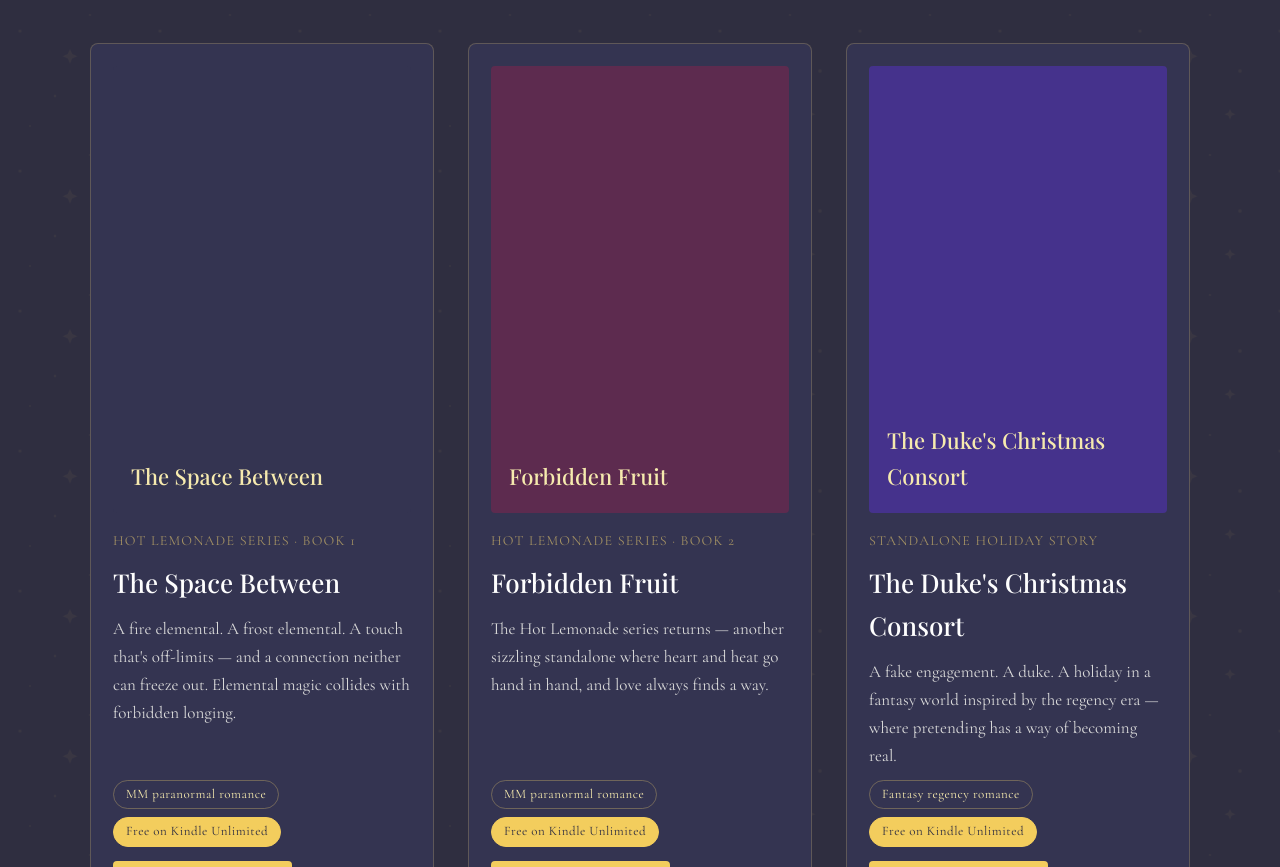
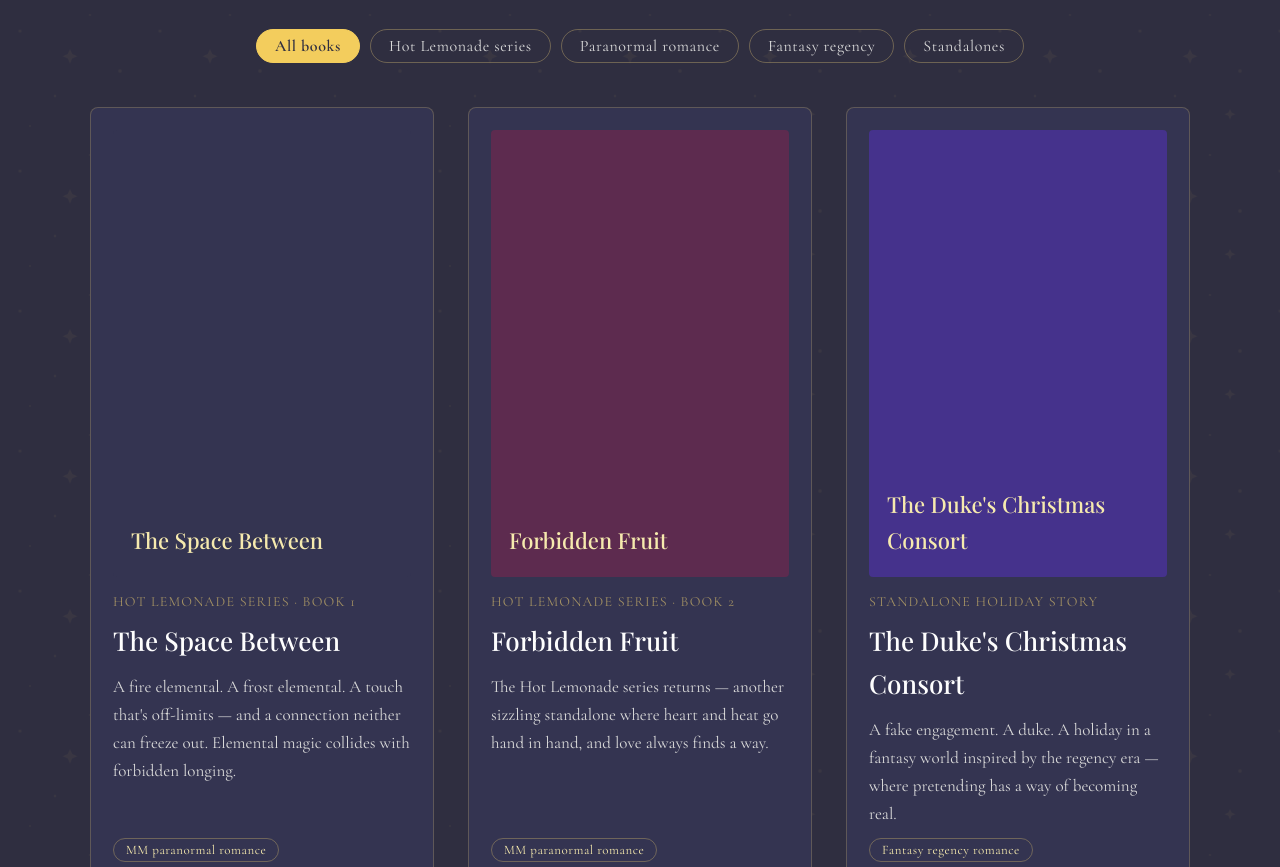
Before and after one commit to WorldsEdgePress/JAwebsite, a plain HTML site: page index.html in a window 1280 px wide. Shown: the part 720-1587 px from the top of the page. Drawn offline with nearby package versions, Linux system fonts and the light colour scheme.

Commit message:
Add series and genre filtering to the books section
Filter chips above the grid (all, Hot Lemonade, paranormal, regency,
standalones); series tags and genre badges on each card apply the
same filters.

Co-Authored-By: Claude Fable 5 <noreply@anthropic.com>

```diff
--- a/css/style.css
+++ b/css/style.css
@@ -119,6 +119,36 @@ section h2 {
 
 .books { padding: 70px 6vw 90px; }
 
+.filter-bar {
+  display: flex;
+  flex-wrap: wrap;
+  justify-content: center;
+  gap: 10px;
+  max-width: 900px;
+  margin: -14px auto 44px;
+}
+
+.filter-chip {
+  font-family: "Cormorant Garamond", serif;
+  font-size: 16px;
+  letter-spacing: 0.6px;
+  color: var(--mist);
+  background: none;
+  border: 1px solid rgba(161, 143, 99, 0.55);
+  border-radius: 999px;
+  padding: 6px 18px;
+  cursor: pointer;
+}
+
+.filter-chip:hover { color: var(--gold); border-color: var(--gold); }
+
+.filter-chip.active {
+  background: var(--gold);
+  border-color: var(--gold);
+  color: var(--navy);
+  font-weight: 600;
+}
+
 .book-grid {
   display: grid;
   grid-template-columns: repeat(auto-fit, minmax(260px, 1fr));
@@ -164,12 +194,20 @@ section h2 {
 }
 
 .series-tag {
+  font-family: "Cormorant Garamond", serif;
   font-size: 14px;
   letter-spacing: 1.2px;
   text-transform: uppercase;
   color: var(--tan);
   margin-top: 6px;
+  background: none;
+  border: none;
+  padding: 0;
+  text-align: left;
+  cursor: pointer;
 }
+
+.series-tag:hover { color: var(--gold); text-decoration: underline; }
 
 .book-card h3 { font-size: 26px; color: var(--cream); }
 
@@ -178,13 +216,19 @@ section h2 {
 .badges { display: flex; flex-wrap: wrap; gap: 8px; }
 
 .badge {
+  font-family: "Cormorant Garamond", serif;
   font-size: 13px;
   letter-spacing: 0.5px;
   color: var(--gold-soft);
+  background: none;
   border: 1px solid rgba(161, 143, 99, 0.55);
   border-radius: 999px;
   padding: 3px 12px;
 }
+
+button.badge { cursor: pointer; }
+
+button.badge:hover { color: var(--gold); border-color: var(--gold); }
 
 .badge.ku { color: var(--navy); background: var(--gold); border-color: var(--gold); }
 
--- a/index.html
+++ b/index.html
@@ -37,47 +37,55 @@
     <section id="books" class="books celestial">
       <h2>Books available now</h2>
 
+      <div class="filter-bar" role="group" aria-label="Browse by series or genre">
+        <button class="filter-chip active" data-filter="all">All books</button>
+        <button class="filter-chip" data-filter="hot-lemonade">Hot Lemonade series</button>
+        <button class="filter-chip" data-filter="paranormal">Paranormal romance</button>
+        <button class="filter-chip" data-filter="regency">Fantasy regency</button>
+        <button class="filter-chip" data-filter="standalone">Standalones</button>
+      </div>
+
       <div class="book-grid">
 
-        <article class="book-card">
+        <article class="book-card" data-tags="hot-lemonade paranormal">
           <a href="https://www.amazon.com/dp/B0FHFJ5VS8" target="_blank" rel="noopener">
             <div class="cover" style="background:#343451">
               <img src="assets/covers/the-space-between.jpg" alt="Cover of The Space Between" onerror="this.remove()">
               <span class="cover-fallback">The Space Between</span>
             </div>
           </a>
-          <p class="series-tag">Hot Lemonade series · Book 1</p>
+          <button class="series-tag" data-filter="hot-lemonade">Hot Lemonade series · Book 1</button>
           <h3>The Space Between</h3>
           <p class="blurb">A fire elemental. A frost elemental. A touch that's off-limits — and a connection neither can freeze out. Elemental magic collides with forbidden longing.</p>
-          <p class="badges"><span class="badge">MM paranormal romance</span> <span class="badge ku">Free on Kindle Unlimited</span></p>
+          <p class="badges"><button class="badge" data-filter="paranormal">MM paranormal romance</button> <span class="badge ku">Free on Kindle Unlimited</span></p>
           <a class="button gold" href="https://www.amazon.com/dp/B0FHFJ5VS8" target="_blank" rel="noopener">Read on Amazon</a>
         </article>
 
-        <article class="book-card">
+        <article class="book-card" data-tags="hot-lemonade paranormal">
           <a href="https://www.amazon.com/dp/B0GJNG5XVZ" target="_blank" rel="noopener">
             <div class="cover" style="background:#5d2b4f">
               <img src="assets/covers/forbidden-fruit.jpg" alt="Cover of Forbidden Fruit" onerror="this.remove()">
               <span class="cover-fallback">Forbidden Fruit</span>
             </div>
           </a>
-          <p class="series-tag">Hot Lemonade series · Book 2</p>
+          <button class="series-tag" data-filter="hot-lemonade">Hot Lemonade series · Book 2</button>
           <h3>Forbidden Fruit</h3>
           <p class="blurb">The Hot Lemonade series returns — another sizzling standalone where heart and heat go hand in hand, and love always finds a way.</p>
-          <p class="badges"><span class="badge">MM paranormal romance</span> <span class="badge ku">Free on Kindle Unlimited</span></p>
+          <p class="badges"><button class="badge" data-filter="paranormal">MM paranormal romance</button> <span class="badge ku">Free on Kindle Unlimited</span></p>
           <a class="button gold" href="https://www.amazon.com/dp/B0GJNG5XVZ" target="_blank" rel="noopener">Read on Amazon</a>
         </article>
 
-        <article class="book-card">
+        <article class="book-card" data-tags="standalone regency">
           <a href="https://www.amazon.com/dp/B0BLSV1HH6" target="_blank" rel="noopener">
             <div class="cover" style="background:#45328c">
               <img src="assets/covers/the-dukes-christmas-consort.jpg" alt="Cover of The Duke's Christmas Consort" onerror="this.remove()">
               <span class="cover-fallback">The Duke's Christmas Consort</span>
             </div>
           </a>
-          <p class="series-tag">Standalone holiday story</p>
+          <button class="series-tag" data-filter="standalone">Standalone holiday story</button>
           <h3>The Duke's Christmas Consort</h3>
           <p class="blurb">A fake engagement. A duke. A holiday in a fantasy world inspired by the regency era — where pretending has a way of becoming real.</p>
-          <p class="badges"><span class="badge">Fantasy regency romance</span> <span class="badge ku">Free on Kindle Unlimited</span></p>
+          <p class="badges"><button class="badge" data-filter="regency">Fantasy regency romance</button> <span class="badge ku">Free on Kindle Unlimited</span></p>
           <a class="button gold" href="https://www.amazon.com/dp/B0BLSV1HH6" target="_blank" rel="noopener">Read on Amazon</a>
         </article>
 
@@ -133,5 +141,20 @@
     <p class="copyright">© 2026 Jesse Alexander. All rights reserved.</p>
   </footer>
 
+  <script>
+    const chips = document.querySelectorAll('.filter-chip');
+    const cards = document.querySelectorAll('.book-card');
+    function applyFilter(tag) {
+      chips.forEach(c => c.classList.toggle('active', c.dataset.filter === tag));
+      cards.forEach(card => {
+        const show = tag === 'all' || card.dataset.tags.split(' ').includes(tag);
+        card.style.display = show ? '' : 'none';
+      });
+    }
+    document.querySelectorAll('[data-filter]').forEach(el => {
+      el.addEventListener('click', () => applyFilter(el.dataset.filter));
+    });
+  </script>
+
 </body>
 </html>
```
